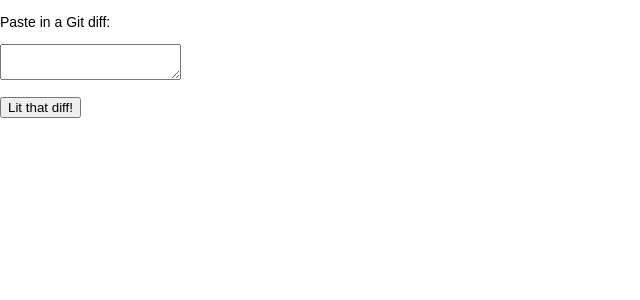
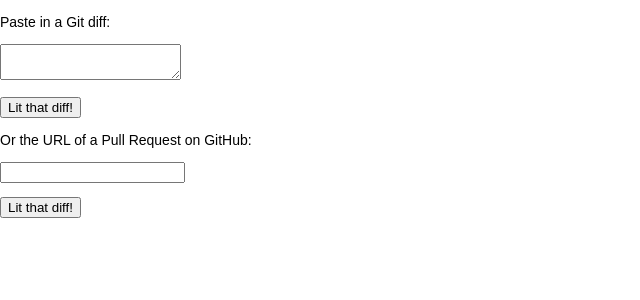
Before and after one commit to tbroadley/narrated-diffs, a React (Create React App) app: page / in a window 1280 px wide. Shown: the top 300 px of the page, without its empty margins (0-640 px from the left). Built offline with nearby package versions, Linux system fonts and the light colour scheme.

Commit message:
Add skeleton for pasting PR URL

```diff
--- a/src/components/App/App.js
+++ b/src/components/App/App.js
@@ -30,10 +30,19 @@ const Diff = SortableContainer(({ diff = [], changeDescription }) => (
 ));
 
 class PasteDiff extends Component {
-  state = { diff: "" };
+  state = { diff: "", url: "" };
 
   onChange = (event) => {
-    this.setState({ diff: event.target.value })
+    this.setState({ [event.target.name]: event.target.value })
+  }
+
+  fetchDiff = () => {
+    // FIXME use this.state.url to fetch the diff from GitHub, like
+    // https://github.com/nushell/demo/pull/63.diff
+    // remove anything after the PR number, like pull/63/files
+    // the result redirects! Something like
+    // https://patch-diff.githubusercontent.com/raw/nushell/demo/pull/63.diff
+    console.log(this.state.url.replace(/(\/pull\/\d+).*/, "$1.diff"))
   }
 
   render() {
@@ -41,9 +50,14 @@ class PasteDiff extends Component {
       <div className='app'>
         <p>Paste in a Git diff:</p>
         <p>
-          <textarea value={this.state.diff} onChange={this.onChange} />
+          <textarea name="diff" value={this.state.diff} onChange={this.onChange} />
         </p>
         <button onClick={() => this.props.setDiff(this.state.diff)}>Lit that diff!</button>
+        <p>Or the URL of a Pull Request on GitHub:</p>
+        <p>
+          <input name="url" value={this.state.url} onChange={this.onChange} />
+        </p>
+        <button onClick={() => this.fetchDiff()}>Lit that diff!</button>
       </div>
     )
   }
```
